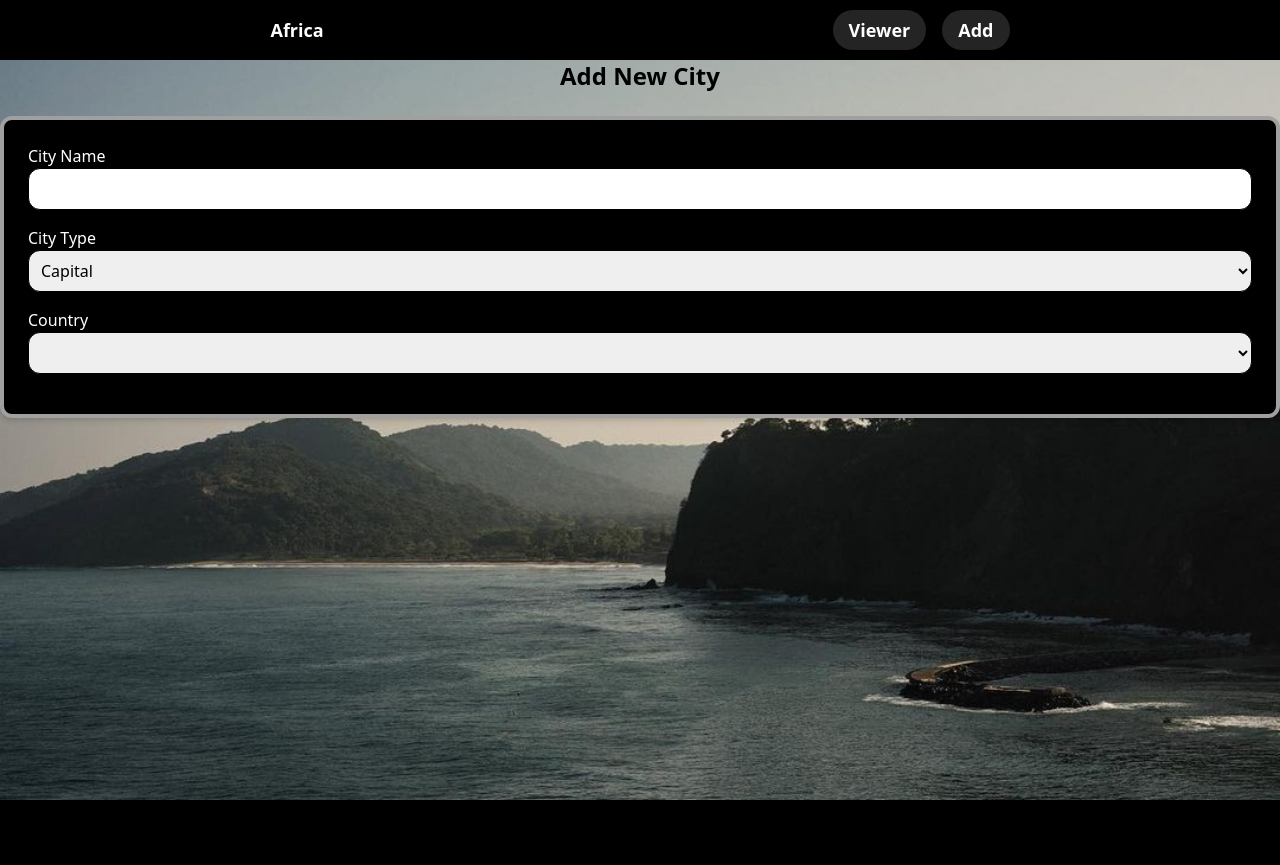
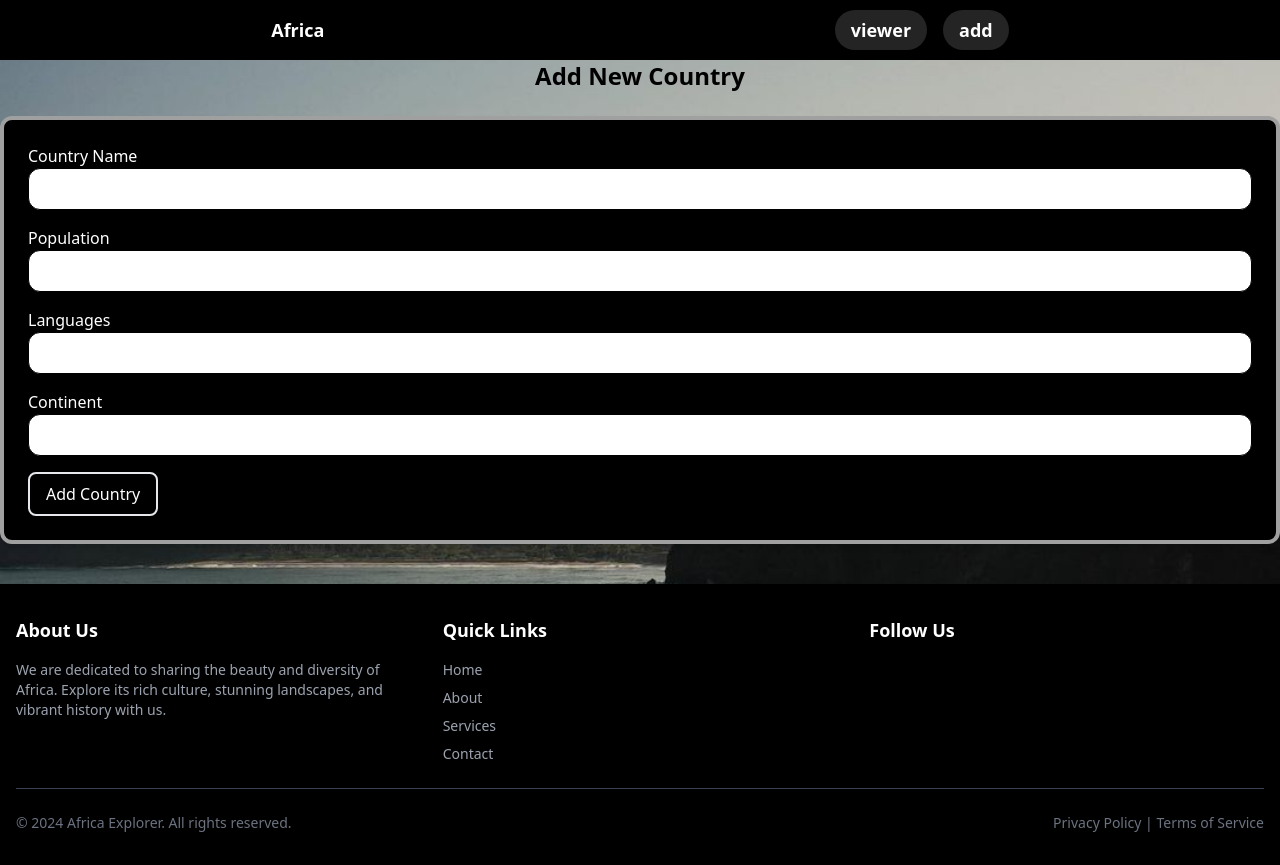
Before and after one commit to taouamwalideddine/brief-7-Africa, a PHP site: page /addCity.php in a window 1280 px wide. Before the commit the page ends 800 px from the top, so only its background shows below. Run offline with PHP 8.4, Linux system fonts and the light colour scheme; data that the repository does not hold is empty; some libraries are stand-ins or nearby versions.

Commit message:
finished missing style  for the other pages

```diff
--- a/addCity.php
+++ b/addCity.php
@@ -2,23 +2,34 @@
 <?php
 if ($_SERVER['REQUEST_METHOD'] === 'POST') {
     $name = $_POST['name'];
-    $type = $_POST['type'];
-    $country_id = $_POST['country_id'];
+    $population = $_POST['population'];
+    $languages = $_POST['languages'];
 
-    $query = "INSERT INTO Cities (Name, Type, Country_ID) VALUES (?, ?, ?)";
+    // Regex validation
+    if (!preg_match('/^[a-zA-Z ]+$/', $name)) {
+        die("Invalid country name. Only letters and spaces are allowed.");
+    }
+    if (!preg_match('/^[0-9]+$/', $population)) {
+        die("Invalid population. Only numbers are allowed.");
+    }
+    if (!preg_match('/^[a-zA-Z, ]+$/', $languages)) {
+        die("Invalid languages. Only letters, commas, and spaces are allowed.");
+    }
+
+    $continent = 'Africa';
+    $query = "INSERT INTO Countries (Name, Population, Languages, Continent) VALUES (?, ?, ?, ?)";
     $stmt = $pdo->prepare($query);
-    $stmt->execute([$name, $type, $country_id]);
+    $stmt->execute([$name, $population, $languages, $continent]);
 
     header("Location: viewer.php");
 }
 ?>
-
 <!DOCTYPE html>
 <html lang="en">
 <head>
     <meta charset="UTF-8">
     <meta name="viewport" content="width=device-width, initial-scale=1.0">
-    <title>Add City</title>
+    <title>Add Country</title>
     <script src="https://cdn.tailwindcss.com"></script>
 </head>
 
@@ -26,49 +37,44 @@ if ($_SERVER['REQUEST_METHOD'] === 'POST') {
 <nav class="bg-black p-4 w-full navbar">
     <ul class="flex justify-around items-center">
       <li class="navbar-item">
-            <a href="index.php" class="text-white text-sm md:text-lg font-semibold hover:text-[#757575] transition duration-300 navbar-link">Africa</a>
+        <a href="index.php" class="text-white text-sm md:text-lg font-semibold hover:text-[#757575]  transition duration-300 navbar-link">Africa</a>
       </li>
       <ul class="flex gap-4">
       <li class="navbar-item">
-                <a href="viewer.php" class="bg-[#80808048] px-3 py-2 md:px-4 md:py-2 rounded-full hover:bg-[#292929] active:bg-red-700 text-white text-sm md:text-lg font-semibold transition duration-300 btn-primary">
-                    Viewer
+        <a  href="viewer.php" class="bg-[#80808048] px-3 py-2 md:px-4 md:py-2 rounded-full hover:bg-[#292929] active:bg-red-700 text-white text-sm md:text-lg font-semibold transition duration-300 btn-primary">
+            viewer
         </a>
       </li>
       <li class="navbar-item">
         <a href="add.php" class="bg-[#80808048] px-3 py-2 md:px-4 md:py-2 rounded-full hover:bg-[#292929] active:bg-red-700 text-white text-sm md:text-lg font-semibold transition duration-300 btn-primary">
-                    Add
+            add
         </a>
       </li>
       </ul>
+
     </ul>
   </nav>
 
     <div class="container mx-auto">
-    <h1 class="text-2xl font-bold mb-6 text-center">Add New City</h1>
+        <h1 class="text-2xl font-bold mb-6 text-center">Add New Country</h1>
         <form action="" method="POST" class="bg-black p-6 shadow-md border-4 border-[#a0a0a0] rounded-xl">
             <div class="mb-4">
-            <label class="block text-white">City Name</label>
-            <input type="text" name="name" class="w-full border border-black p-2 rounded-xl" required>
+                <label class="block text-white">Country Name</label>
+                <input type="text" name="name" class="w-full border border-black p-2 rounded-xl" pattern="^[a-zA-Z ]+$" title="Only letters and spaces are allowed." required>
             </div>
             <div class="mb-4">
-            <label class="block text-white">City Type</label>
-            <select name="type" class="w-full border border-black p-2 rounded-xl" required>
-                <option value="capital">Capital</option>
-                <option value="other">Other</option>
-            </select>
+                <label class="block text-white">Population</label>
+                <input type="text" name="population" class="w-full border border-black p-2 rounded-xl" pattern="^[0-9]+$" title="Only numbers are allowed." required>
             </div>
             <div class="mb-4">
-            <label class="block text-white">Country</label>
-            <select name="country_id" class="w-full border border-black p-2 rounded-xl required>
-                <?php
-                $countries = $pdo->query("SELECT ID, Name FROM Countries")->fetchAll(PDO::FETCH_ASSOC);
-                foreach ($countries as $country) {
-                    echo "<option value=\"{$country['ID']}\">{$country['Name']}</option>";
-                }
-                ?>
-            </select>
+                <label class="block text-white">Languages</label>
+                <input type="text" name="languages" class="w-full border border-black p-2 rounded-xl" pattern="^[a-zA-Z, ]+$" title="Only letters, commas, and spaces are allowed." required>
             </div>
-<button type="submit" class="bg-black border-2 rounded-lg hover:bg-white hover:text-black text-white px-4 py-2">Add City</button>
+            <div class="mb-4">
+                <label class="block text-white">Continent</label>
+                <input type="text" name="continent" class="w-full border border-black p-2 rounded-xl" required>
+            </div>
+            <button type="submit" class="bg-black border-2 rounded-lg hover:bg-white hover:text-black text-white px-4 py-2">Add Country</button>
         </form>
     </div>
     <footer class="bg-black text-white mt-10 py-8">
```
Also changed, not shown: add.php (+14 -4 lines), editCountry.php (+13 -6 lines). Lines whose indentation alone changed are shown as unchanged.
